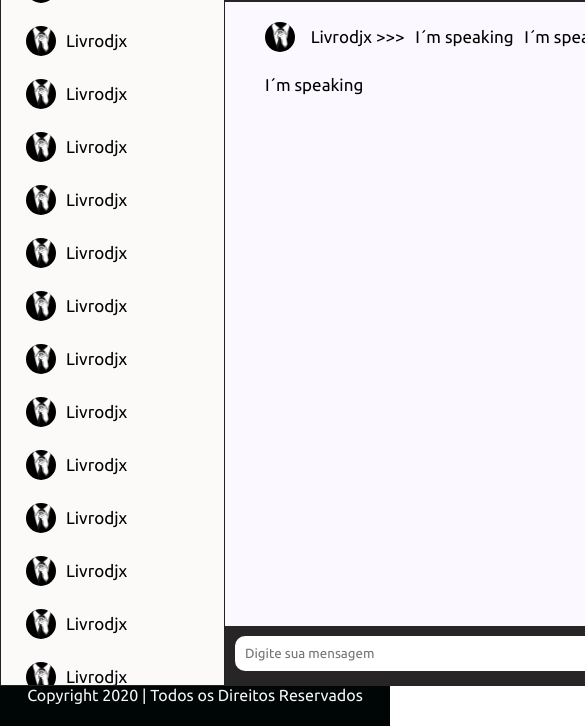
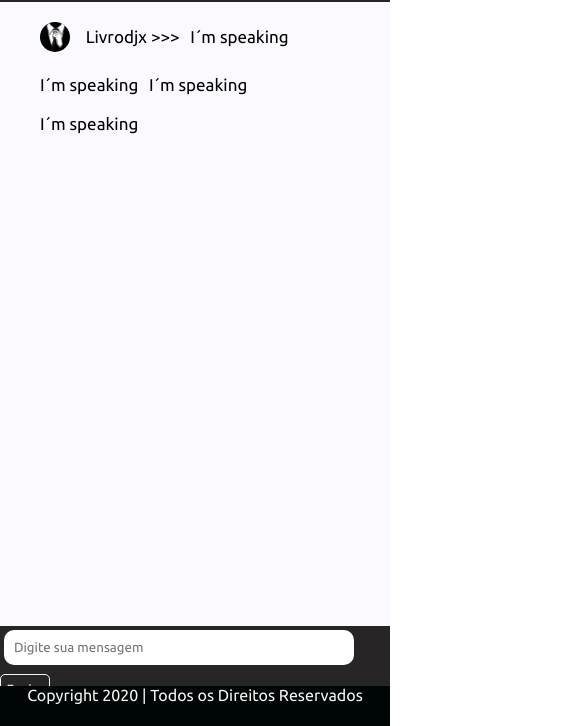
Before and after one commit to The-Livrodjx/navSide, a plain HTML site: page index.html in a window 390 px wide. Shown: the part 118-844 px from the top of the page, 585 px wide, since content can reach past the window. Drawn offline with Linux system fonts and the light colour scheme.

Commit message:
Adicionando responsividade

```diff
--- a/style.css
+++ b/style.css
@@ -208,3 +208,58 @@ li img{
     color: whitesmoke;
     text-align: center;
 }
+
+
+@media (max-width: 900px) {
+    .chatInput input{
+        margin: 5px;
+        height: 35px;
+        width: 400px;
+        border-radius: 10px;
+        padding-left: 10px;
+        border: none;
+        outline: none;
+    }
+}
+
+@media (max-width: 700px) {
+
+    .chatInput input{
+        margin: 4px;
+        height: 35px;
+        width: 250px;
+        border-radius: 10px;
+        padding-left: 10px;
+        border: none;
+        outline: none;
+    }
+}
+
+@media (max-width: 540px) {
+    .grid-section {
+        display: grid;
+        min-height: calc(100vh - 80px);
+        grid-template-columns: 1fr;
+        grid-template-rows: 80px 1fr 60px;
+        grid-template-areas:
+            'profile'
+            'conteudo'
+            'chatInput'
+        ;
+
+    }
+
+    .sideList {
+        display: none;
+    }
+
+    .chatInput input{
+        margin: 4px;
+        height: 35px;
+        width: 350px;
+        border-radius: 10px;
+        padding-left: 10px;
+        border: none;
+        outline: none;
+    }
+}
```
